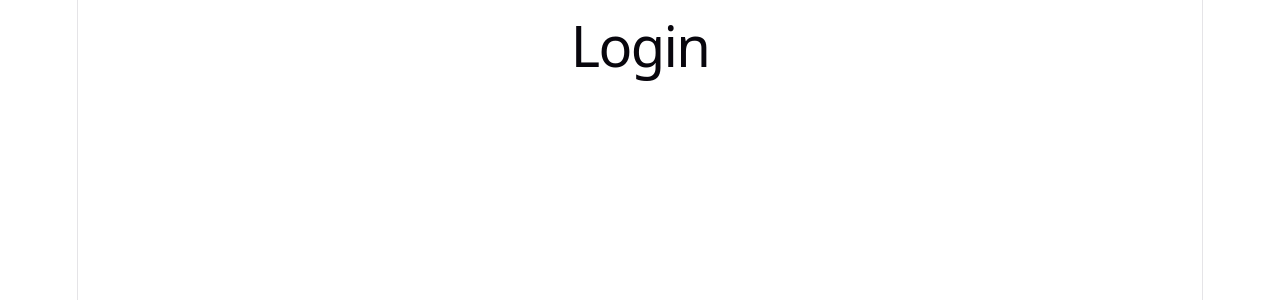
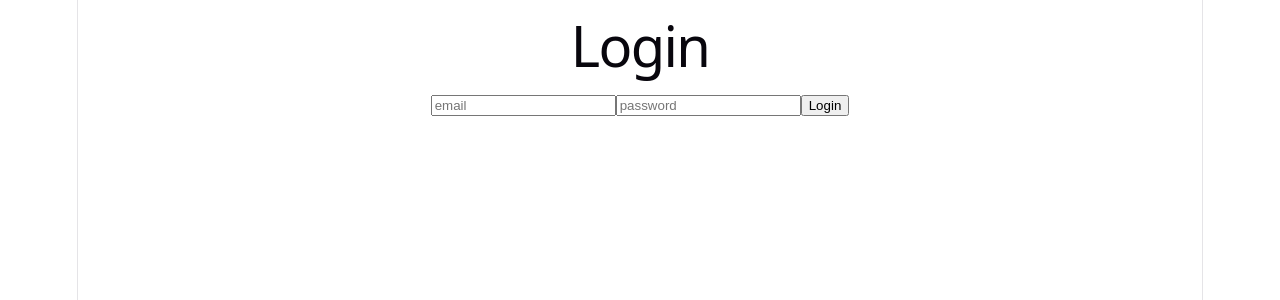
Before and after one commit to mansiey/FullStack-Projects, a React app in the folder 1. ClickRush/Frontend/: page /login in a window 1280 px wide. Shown: the top 300 px of the page. Built offline with nearby package versions, Linux system fonts and the light colour scheme; the HTML template or start-up script is replaced by a standard one.

Commit message:
Connect login Api from frontend to backend

```diff
--- a/1. ClickRush/Frontend/src/App.jsx
+++ b/1. ClickRush/Frontend/src/App.jsx
@@ -1,4 +1,5 @@
 import { BrowserRouter, Routes, Route } from 'react-router-dom';
+import Login from './pages/login';
 
 function App(){
   return(
@@ -6,7 +7,7 @@ function App(){
       <Routes>
         <Route path='/' element={<h1>ClickRush</h1>} />
         <Route path='/signup' element={<h1>Signup</h1>} />
-        <Route path='/login' element={<h1>Login</h1>} />
+        <Route path='/login' element={ <Login />} />
         <Route path='/games' element={<h1>Games</h1>} />
         <Route path='/profile' element={<h1>Profile</h1>} />
         <Route path='/leaderboard' element={<h1>Leaderboard</h1>} />
--- /dev/null
+++ b/1. ClickRush/Frontend/src/pages/login.jsx
@@ -0,0 +1,55 @@
+import { useState } from "react";
+
+function Login() {
+    const [formData, setFormData] = useState({
+        email: "",
+        password: ""
+    })
+
+    function handleChange(event) {
+        const { name, value } = event.target;
+
+        setFormData({
+            ...formData,
+            [name]: value
+        })
+    }
+
+    async function handleSubmit(event) {
+        event.preventDefault();
+
+        try{
+            const response = await fetch ("http://localhost:8080/auth/signin", {
+                method: "POST",
+                headers: {
+                    "Content-Type": "application/json"
+                },
+                body: JSON.stringify(formData)
+            });
+
+            const data = await response.json();
+            console.log("Status: ", response.status);
+            console.log("Response: ", data);
+        } catch (error) {
+            console.log("Login failed: ", error)
+        }
+
+
+    }
+
+    return (
+        <div>
+            <h1> Login </h1>
+
+            <form onSubmit={handleSubmit}>
+                <input type="email" name="email" placeholder="email" value={formData.email} onChange={handleChange} />
+
+                <input type="password" name="password" placeholder="password" value={formData.password} onChange={handleChange} />
+
+                <button type="submit"> Login </button>
+            </form>
+        </div>
+    )
+}
+
+export default Login;
```
